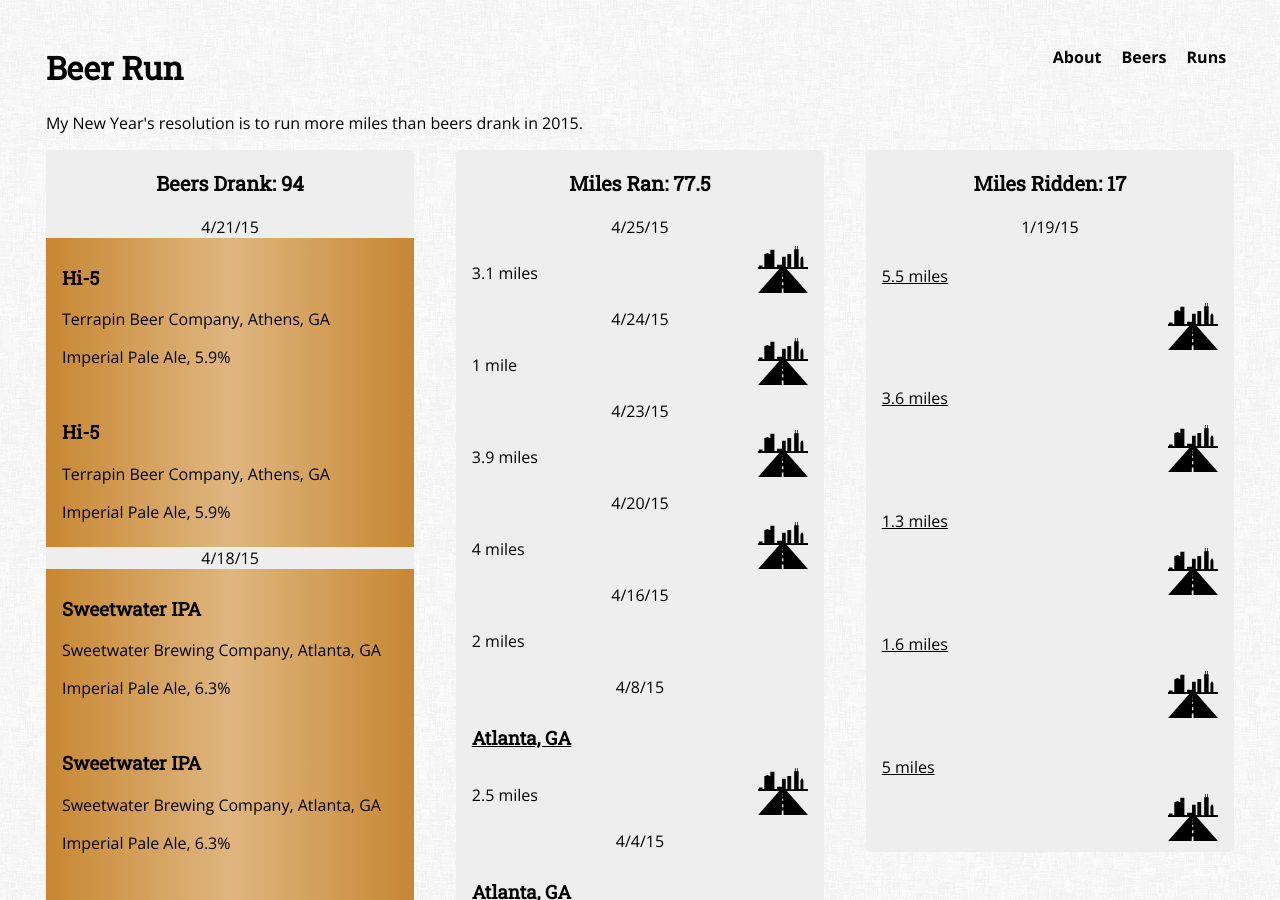
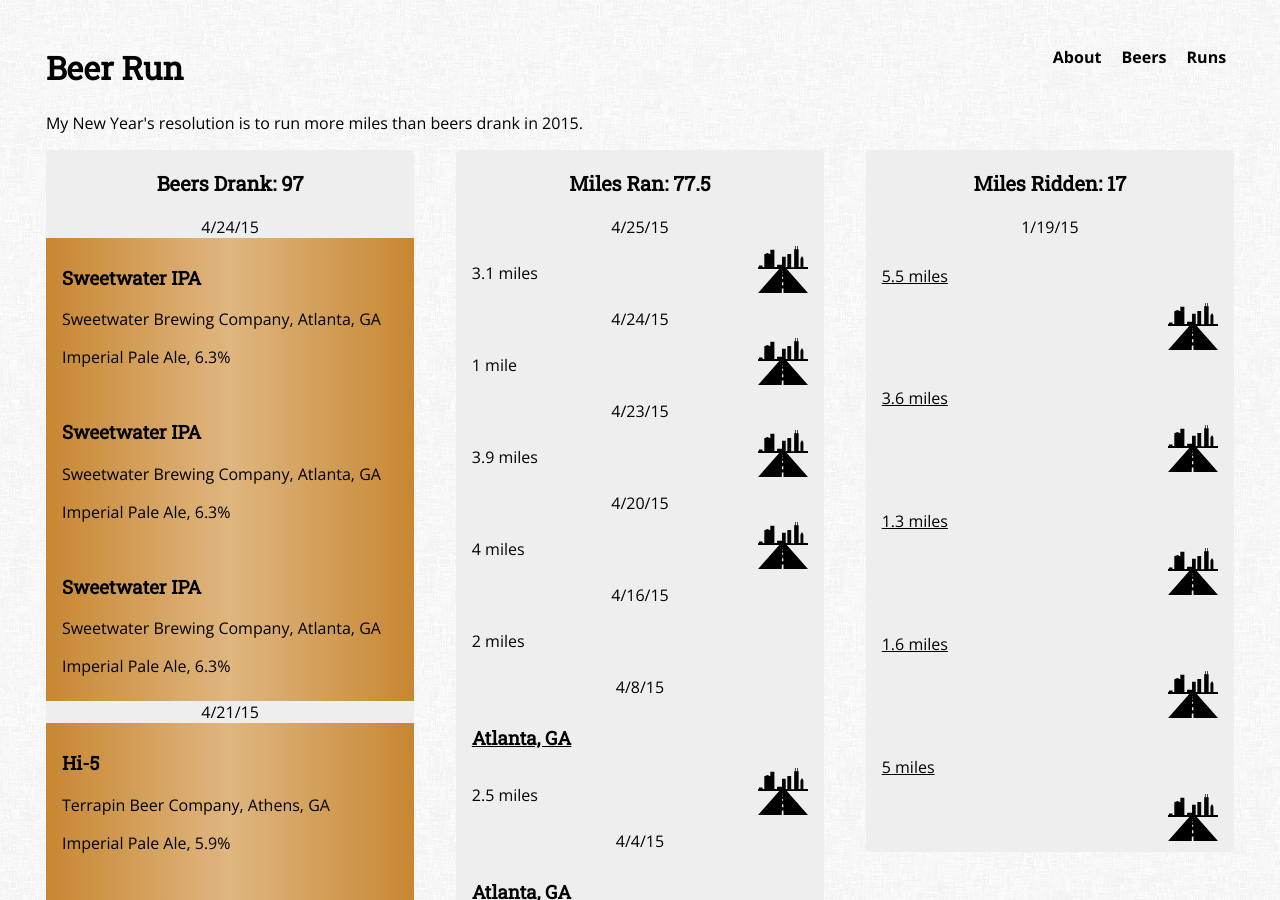
Before and after one commit to rhewitt22/beer-run, a Jekyll site: the page built from index.html, in a window 1280 px wide and 900 px high. Built offline with Jekyll 4.4.1, drawn with Linux system fonts in a browser that asks for light colours; nearby versions of some CDN libraries.

Commit message:
Update beer.yml

```diff
--- a/_data/beer.yml
+++ b/_data/beer.yml
@@ -1,3 +1,12 @@
+- date: 4/24/15
+  name: Sweetwater IPA
+
+- date: 4/24/15
+  name: Sweetwater IPA
+
+- date: 4/24/15
+  name: Sweetwater IPA
+
 - date: 4/21/15
   name: Hi-5
 
```
